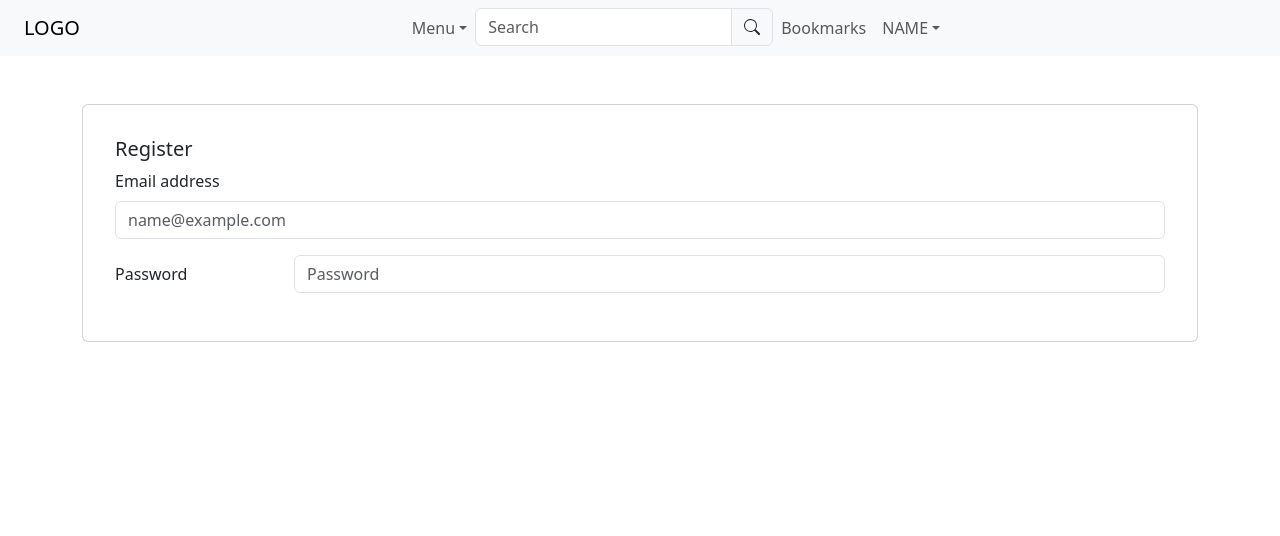
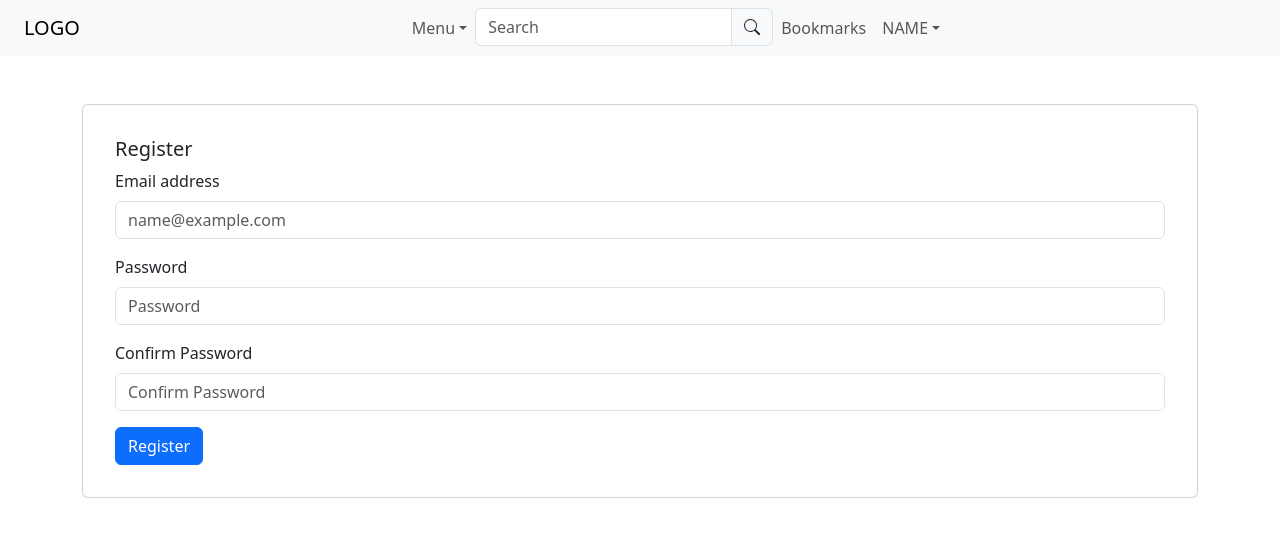
Before and after one commit to SofNyb/moviedatabase, a React (Vite) app: page /register in a window 1280 px wide. Shown: the top 536 px of the page. Built offline with nearby package versions, Linux system fonts and the light colour scheme.

Commit message:
using api data

```diff
--- a/src/Login/Register.jsx
+++ b/src/Login/Register.jsx
@@ -1,28 +1,79 @@
-import { Card, Container, Form, Row, Col } from "react-bootstrap";
+import { useState } from "react";
+import { Card, Container, Form, Button, Alert } from "react-bootstrap";
+import { useNavigate } from "react-router-dom";
+import { authService } from "../services";
 
 const Register = () => {
+  const [email, setEmail] = useState("");
+  const [password, setPassword] = useState("");
+  const [confirmPassword, setConfirmPassword] = useState("");
+  const [error, setError] = useState("");
+  const [loading, setLoading] = useState(false);
+  const navigate = useNavigate();
+
+  const handleSubmit = async (e) => {
+    e.preventDefault();
+    setError("");
+
+    if (password !== confirmPassword) {
+      setError("Passwords do not match");
+      return;
+    }
+
+    setLoading(true);
+
+    try {
+      await authService.register(email, password);
+      navigate("/login");
+    } catch (err) {
+      setError(
+        err.response?.data || "Registration failed. User may already exist."
+      );
+    } finally {
+      setLoading(false);
+    }
+  };
+
   return (
     <Container>
       <Card className="mt-5 p-3">
         <Card.Body>
           <Card.Title>Register</Card.Title>
-          <Form>
-            <Form.Group className="mb-3" controlId="exampleForm.ControlInput1">
+          {error && <Alert variant="danger">{error}</Alert>}
+          <Form onSubmit={handleSubmit}>
+            <Form.Group className="mb-3" controlId="email">
               <Form.Label>Email address</Form.Label>
-              <Form.Control type="email" placeholder="name@example.com" />
+              <Form.Control
+                type="email"
+                placeholder="name@example.com"
+                value={email}
+                onChange={(e) => setEmail(e.target.value)}
+                required
+              />
             </Form.Group>
-            <Form.Group
-              as={Row}
-              className="mb-3"
-              controlId="formPlaintextPassword"
-            >
-              <Form.Label column sm="2">
-                Password
-              </Form.Label>
-              <Col sm="10">
-                <Form.Control type="password" placeholder="Password" />
-              </Col>
+            <Form.Group className="mb-3" controlId="password">
+              <Form.Label>Password</Form.Label>
+              <Form.Control
+                type="password"
+                placeholder="Password"
+                value={password}
+                onChange={(e) => setPassword(e.target.value)}
+                required
+              />
             </Form.Group>
+            <Form.Group className="mb-3" controlId="confirmPassword">
+              <Form.Label>Confirm Password</Form.Label>
+              <Form.Control
+                type="password"
+                placeholder="Confirm Password"
+                value={confirmPassword}
+                onChange={(e) => setConfirmPassword(e.target.value)}
+                required
+              />
+            </Form.Group>
+            <Button variant="primary" type="submit" disabled={loading}>
+              {loading ? "Registering..." : "Register"}
+            </Button>
           </Form>
         </Card.Body>
       </Card>
--- a/src/User/UserHero.jsx
+++ b/src/User/UserHero.jsx
@@ -1,12 +1,45 @@
+import { useState, useEffect } from "react";
 import Card from "react-bootstrap/Card";
 import Button from "react-bootstrap/Button";
 import Row from "react-bootstrap/Row";
 import Col from "react-bootstrap/Col";
 import { FaCalendar, FaCog, FaShareAlt, FaUserCircle } from "react-icons/fa";
-import { user, bookmarks, ratings } from "../data/dummyData";
+import { authService, userService } from "../services";
 
 function UserHero() {
-  const joinedLabel = user.joinedDate || "DATE";
+  const [user, setUser] = useState(null);
+  const [titleBookmarks, setTitleBookmarks] = useState([]);
+  const [nameBookmarks, setNameBookmarks] = useState([]);
+  const [ratings, setRatings] = useState([]);
+  const [loading, setLoading] = useState(true);
+
+  useEffect(() => {
+    const fetchUserData = async () => {
+      try {
+        const userData = await authService.getCurrentUser();
+        setUser(userData);
+
+        const [titleBm, nameBm, ratingsData] = await Promise.all([
+          userService.getTitleBookmarks(),
+          userService.getNameBookmarks(),
+          userService.getRatings(),
+        ]);
+
+        setTitleBookmarks(titleBm);
+        setNameBookmarks(nameBm);
+        setRatings(ratingsData);
+      } catch (error) {
+        console.error("Error fetching user data:", error);
+      } finally {
+        setLoading(false);
+      }
+    };
+
+    fetchUserData();
+  }, []);
+
+  if (loading) return <div className="text-center p-4">Loading...</div>;
+  if (!user) return <div className="text-center p-4">Please log in</div>;
 
   return (
     <div className="my-4 p-4 border rounded">
@@ -15,9 +48,10 @@ function UserHero() {
           <div className="d-flex align-items-start gap-3">
             <FaUserCircle size={80} className="flex-shrink-0" />
             <div>
-              <Card.Title>{user.username}</Card.Title>
+              <Card.Title>{user.email || user.name}</Card.Title>
               <Card.Text>
-                <FaCalendar /> Joined at {joinedLabel}
+                <FaCalendar /> Joined at{" "}
+                {new Date(user.createdAt).toLocaleDateString()}
               </Card.Text>
               <Button variant="dark">Edit Profile</Button>
             </div>
@@ -37,7 +71,9 @@ function UserHero() {
               <Card>
                 <Card.Body>
                   <Card.Title>Bookmarks</Card.Title>
-                  <Card.Text>{bookmarks.length}</Card.Text>
+                  <Card.Text>
+                    {titleBookmarks.length + nameBookmarks.length}
+                  </Card.Text>
                 </Card.Body>
               </Card>
             </Col>
```
